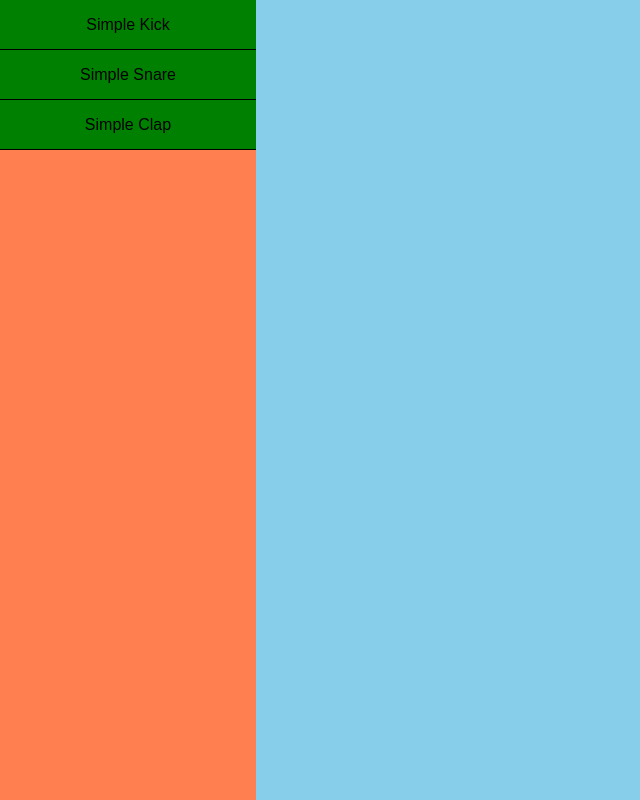
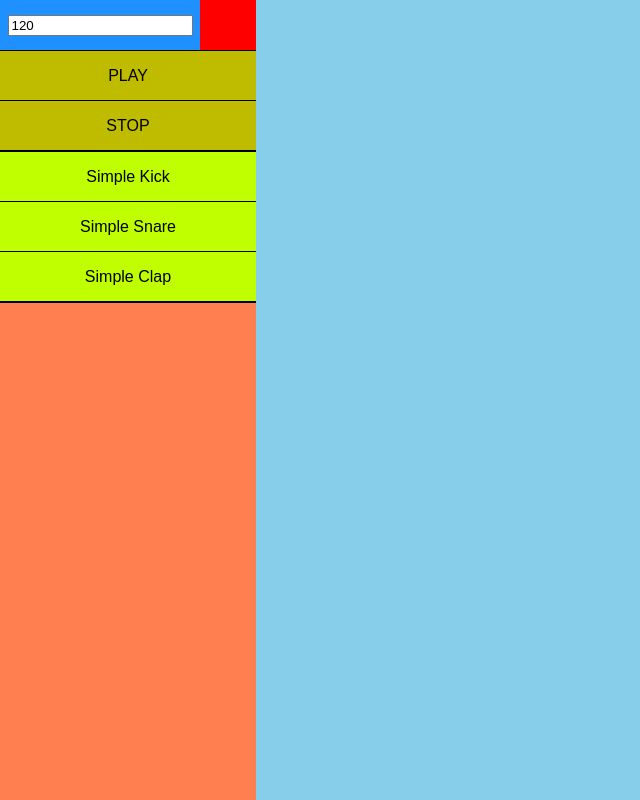
Before and after one commit to AlwaysBCoding/musical, a React app: page / in a window 1280 px wide. Shown: the top 800 px of the page, without its empty margins (0-640 px from the left). Built offline with nearby package versions, Linux system fonts and the light colour scheme.

Commit message:
much better workflow for navigating sound canvas

```diff
--- a/src/components/MainCanvas.js
+++ b/src/components/MainCanvas.js
@@ -6,13 +6,13 @@ class MainCanvas extends Component {
 
   render() {
     var BarLayers = []
-    _.each(this.props.barLayers, (barLayer, index) => {
+    _.each(this.props.barLayers, (sound, index) => {
       BarLayers.push(
         <BarLayer
           key={`bar-layer-${index}`}
           layerIndex={index}
           eventEmitter={this.props.eventEmitter}
-          sound={barLayer.sound} />
+          sound={sound} />
       )
     })
 
--- a/src/components/ToolsMenu.js
+++ b/src/components/ToolsMenu.js
@@ -6,6 +6,18 @@ class ToolsMenu extends Component {
 
   _addLayer(event, sound) {
     this.props.eventEmitter.emit('add-layer', {sound})
+  }
+
+  _updateAudioSettings(event) {
+    this.props.eventEmitter.emit('update-audio-settings', {setting: "beatsPerMinute", value: event.target.value})
+  }
+
+  _play(event) {
+    this.props.eventEmitter.emit('play', {})
+  }
+
+  _stop(event) {
+    this.props.eventEmitter.emit('stop', {})
   }
 
   render() {
@@ -23,6 +35,29 @@ class ToolsMenu extends Component {
 
     return (
       <div className="tools-menu">
+        <div className="settings">
+          <div className="beats-per-minute">
+            <input
+              type="number"
+              className="beats-per-minute-input"
+              value={this.props.audioSettings.beatsPerMinute}
+              onChange={(event) => {
+                this._updateAudioSettings(event)
+              }} />
+          </div>
+        </div>
+        <div className="actions">
+          <div
+            className="button"
+            onClick={(event) => { this._play(event) }}>
+            <p>PLAY</p>
+          </div>
+          <div
+            className="button"
+            onClick={(event) => { this._stop(event) }}>
+            <p>STOP</p>
+          </div>
+        </div>
         <div className="sounds">
           {Sounds}
         </div>
--- a/src/components/daw/BarLayer.js
+++ b/src/components/daw/BarLayer.js
@@ -22,6 +22,7 @@ class BarLayer extends Component {
           key={index}
           eventEmitter={this.props.eventEmitter}
           sound={this.props.sound}
+          layerIndex={this.props.layerIndex}
           beatIndex={index} />
       )
     })
--- a/src/components/daw/BarLayerBeat.js
+++ b/src/components/daw/BarLayerBeat.js
@@ -11,12 +11,12 @@ class BarLayerBeat extends Component {
 
   _triggerBeat() {
     this.setState({ trigger: true })
-    this.props.eventEmitter.emit("triggerBeat", {sound: this.props.sound, beatIndex: this.props.beatIndex})
+    this.props.eventEmitter.emit("trigger-beat", {layerIndex: this.props.layerIndex, beatIndex: this.props.beatIndex})
   }
 
   _untriggerBeat() {
     this.setState({ trigger: false })
-    this.props.eventEmitter.emit("untriggerBeat", {sound: this.props.sound, beatIndex: this.props.beatIndex})
+    this.props.eventEmitter.emit("untrigger-beat", {layerIndex: this.props.layerIndex, beatIndex: this.props.beatIndex})
   }
 
   render() {
--- a/src/data/sounds.json
+++ b/src/data/sounds.json
@@ -3,18 +3,18 @@
     "ident": "kick",
     "display": "Simple Kick",
     "hash": "ce4aad524f0da1f7741c5c1efaae849b1de8a97ceaf078efcf11a1a42c35bdc1",
-    "path": "/sounds/ce4aad524f0da1f7741c5c1efaae849b1de8a97ceaf078efcf11a1a42c35bdc1.wav"
+    "path": "./sounds/ce4aad524f0da1f7741c5c1efaae849b1de8a97ceaf078efcf11a1a42c35bdc1.wav"
   },
   {
     "ident": "snare",
     "display": "Simple Snare",
     "hash": "3406596a07375fe7c967e706bdba438ee1f79930d0582f29b01ecfd89c96d40b",
-    "path": "/sounds/3406596a07375fe7c967e706bdba438ee1f79930d0582f29b01ecfd89c96d40b.wav"
+    "path": "./sounds/3406596a07375fe7c967e706bdba438ee1f79930d0582f29b01ecfd89c96d40b.wav"
   },
   {
     "ident": "clap",
     "display": "Simple Clap",
     "hash": "6a592573c0e8d23d54ab1fdc3f08e6a140160e48450bd331c7e79d58fb5acec8",
-    "path": "/sounds/6a592573c0e8d23d54ab1fdc3f08e6a140160e48450bd331c7e79d58fb5acec8.wav"
+    "path": "./sounds/6a592573c0e8d23d54ab1fdc3f08e6a140160e48450bd331c7e79d58fb5acec8.wav"
   }
 ]
--- a/src/index.js
+++ b/src/index.js
@@ -3,6 +3,8 @@ import ReactDOM from 'react-dom';
 import registerServiceWorker from './registerServiceWorker';
 import _ from 'lodash'
 import { EventEmitter } from 'events'
+
+import BufferLoader from './lib/audio/buffer-loader'
 
 import ToolsMenu from './components/ToolsMenu'
 import MainCanvas from './components/MainCanvas'
@@ -14,27 +16,107 @@ class App extends Component {
   constructor(props) {
     super(props)
     this.state = {
+      audioSettings: {
+        beatsPerMinute: 120
+      },
       barLayers: []
     }
     this.eventEmitter = new EventEmitter()
     this.audioContext = new AudioContext();
+    this.audioBuffer = new BufferLoader(
+      this.audioContext,
+      [],
+      () => {}
+    ),
+    this.currentAudioInterval = undefined;
   }
 
   componentWillMount() {
+    var renderContext = this
+
     this.eventEmitter.on('add-layer', ({sound}) => {
+
       var newBarLayers = this.state.barLayers
-      newBarLayers.push({sound})
+      newBarLayers.push(Object.assign(sound, {beats: new Array(16).fill(false) }))
+
+      // Load sound into Audio Buffer
+      renderContext.audioBuffer = new BufferLoader(
+        renderContext.audioContext,
+        _.map(newBarLayers, (sound) => { return sound.path }),
+        () => {}
+      )
+      renderContext.audioBuffer.load()
+      // =====================
+
+      this.setState({
+        barLayers: newBarLayers
+      })
+
+    })
+
+    this.eventEmitter.on('remove-layer', ({layerIndex}) => {
+      var newBarLayers = this.state.barLayers
+      newBarLayers.splice(layerIndex, 1)
+
+      // Load sound into Audio Buffer
+      renderContext.audioBuffer = new BufferLoader(
+        renderContext.audioContext,
+        _.map(newBarLayers, (sound) => { return sound.path }),
+        () => {}
+      )
+      renderContext.audioBuffer.load()
+      // =====================
+
       this.setState({
         barLayers: newBarLayers
       })
     })
 
-    this.eventEmitter.on('remove-layer', ({layerIndex}) => {
+    this.eventEmitter.on('trigger-beat', ({layerIndex, beatIndex}) => {
       var newBarLayers = this.state.barLayers
-      newBarLayers.splice(layerIndex, 1)
+      newBarLayers[layerIndex].beats[beatIndex] = true
       this.setState({
         barLayers: newBarLayers
       })
+    })
+
+    this.eventEmitter.on('untrigger-beat', ({layerIndex, beatIndex}) => {
+      var newBarLayers = this.state.barLayers
+      newBarLayers[layerIndex].beats[beatIndex] = false
+      this.setState({
+        barLayers: newBarLayers
+      })
+    })
+
+    this.eventEmitter.on('update-audio-settings', ({setting, value}) => {
+      var newAudioSettings = this.state.audioSettings
+      newAudioSettings[setting] = value
+      this.setState({
+        audioSettings: newAudioSettings
+      })
+    })
+
+    this.eventEmitter.on('play', ({}) => {
+      var renderContext = this
+      var currentBeat = 0;
+      var intervalDelay = (1000.0 / (4 * (this.state.audioSettings.beatsPerMinute / 60.0)))
+      var interval = setInterval(() => {
+        _.each(this.state.barLayers, (barLayer, index) => {
+          if(barLayer.beats[currentBeat]) {
+            var sound = renderContext.audioContext.createBufferSource()
+            sound.buffer = renderContext.audioBuffer.bufferList[index]
+            sound.connect(renderContext.audioContext.destination)
+            sound.start()
+          }
+        })
+        currentBeat++;
+        if(currentBeat > 15) { currentBeat = 0 }
+      }, intervalDelay)
+      this.currentAudioInterval = interval;
+    })
+
+    this.eventEmitter.on('stop', ({}) => {
+      clearInterval(this.currentAudioInterval);
     })
   }
 
@@ -48,10 +130,12 @@ class App extends Component {
         <div className="view-container">
           <ToolsMenu
             eventEmitter={this.eventEmitter}
-            audioContext={this.audioContext} />
+            audioContext={this.audioContext}
+            audioSettings={this.state.audioSettings} />
           <MainCanvas
             eventEmitter={this.eventEmitter}
             audioContext={this.audioContext}
+            audioSettings={this.state.audioSettings}
             barLayers={this.state.barLayers} />
         </div>
       </div>
--- a/src/styles/App.scss
+++ b/src/styles/App.scss
@@ -66,6 +66,7 @@ a {
 
 // Tools Menu
 .tools-menu {
+
   .button {
     display: flex;
     flex-direction: column;
@@ -73,10 +74,48 @@ a {
     align-items: center;
     height: 50px;
     cursor: pointer;
-    background-color: green;
+    background-color: rgba(0,255,0,0.25);
     box-sizing: border-box;
     border-bottom: 1px solid black;
   }
+
+  .settings {
+    background-color: red;
+    border-bottom: 1px solid black;
+  }
+
+  .actions {
+    background-color: orange;
+    border-bottom: 1px solid black;
+  }
+
+  .sounds {
+    background-color: yellow;
+    border-bottom: 1px solid black;
+  }
+
+  .play-button, .stop-button {
+    display: flex;
+    flex-direction: column;
+    justify-content: center;
+    align-items: center;
+    height: 50px;
+    width: 100px;
+    cursor: pointer;
+    background-color: mistyrose;
+  }
+
+  .beats-per-minute {
+    display: flex;
+    flex-direction: column;
+    justify-content: center;
+    align-items: center;
+    height: 50px;
+    width: 200px;
+    cursor: pointer;
+    background-color: dodgerblue;
+  }
+
 }
 
 // Main Canvas
```
Also changed, not shown: src/styles/daw.scss (+0 -22 lines), src/styles/App.css, 1 other file.
